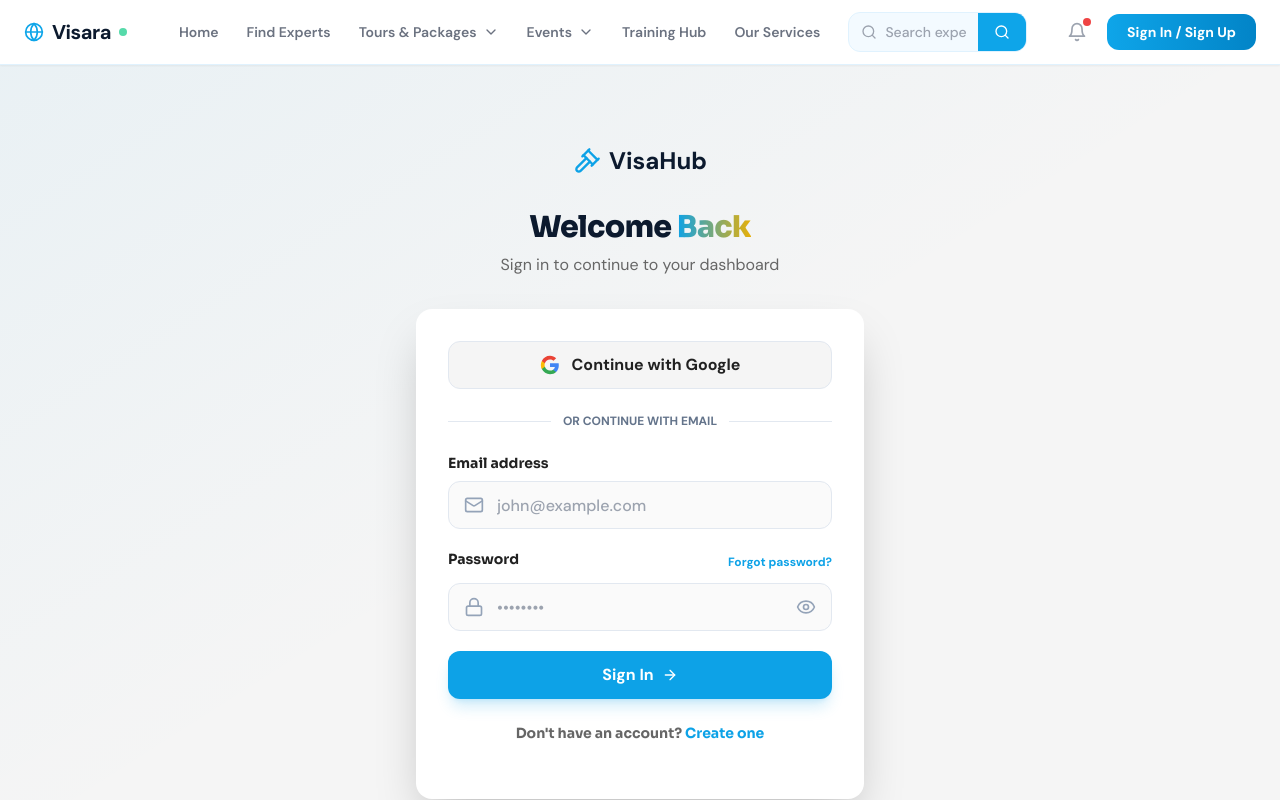
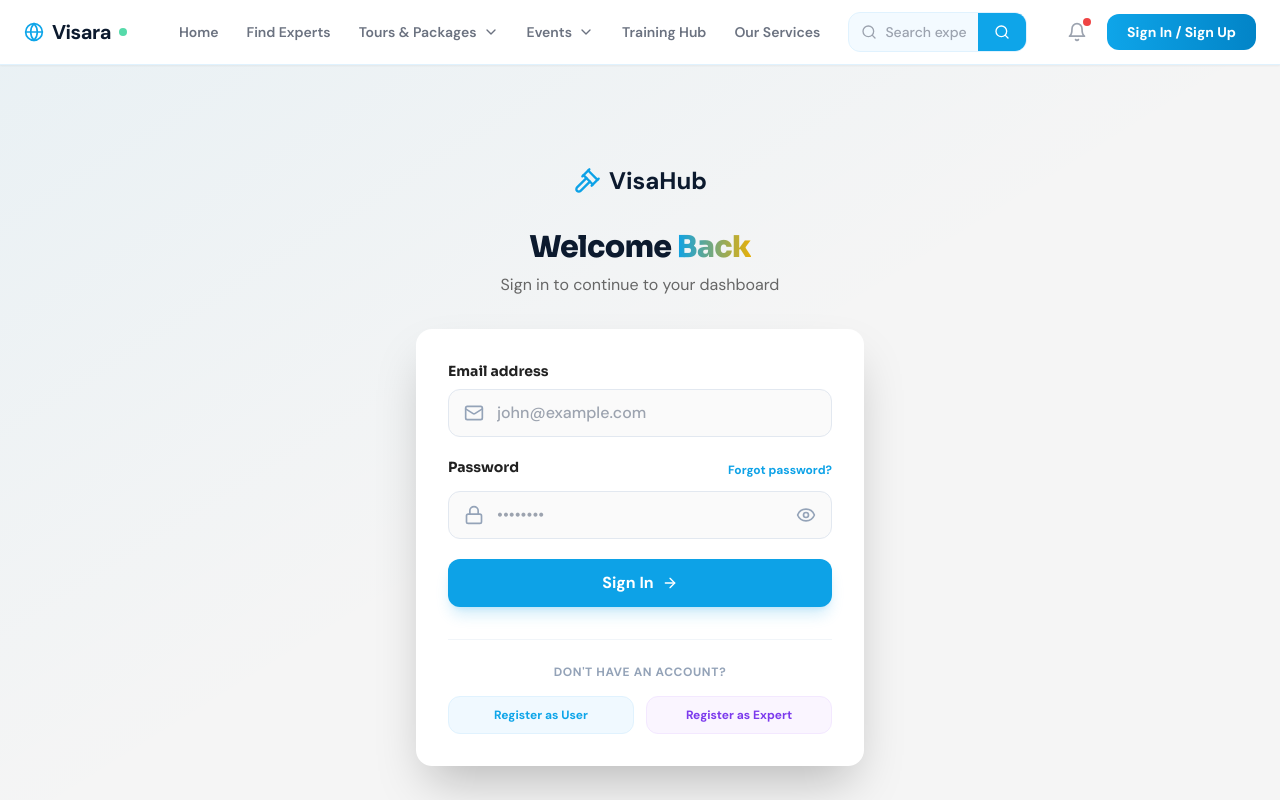
Before and after one commit to ceo4u/visaformula, a Next.js app: page /login in a window 1280 px wide. Shown: the top 800 px of the page. Built offline with nearby package versions, Linux system fonts and the light colour scheme.

Commit message:
feat: remove Google sign-in and add separate User and Expert registration choices directly inside the login form

```diff
--- a/app/login/page.tsx
+++ b/app/login/page.tsx
@@ -72,32 +72,6 @@
                             </div>
                         )}
 
-                        {/* Google Sign In */}
-                        <Button
-                            type="button"
-                            variant="outline"
-                            onClick={handleGoogleLogin}
-                            disabled={loading}
-                            className="w-full h-12 rounded-xl font-bold gap-3 text-base border-slate-200 hover:bg-slate-50 dark:border-slate-800 dark:hover:bg-slate-900 mb-6"
-                        >
-                            <svg viewBox="0 0 24 24" className="w-5 h-5">
-                                <path fill="#4285F4" d="M22.56 12.25c0-.78-.07-1.53-.2-2.25H12v4.26h5.92a5.06 5.06 0 0 1-2.2 3.32v2.77h3.57c2.08-1.92 3.28-4.74 3.28-8.1z" />
-                                <path fill="#34A853" d="M12 23c2.97 0 5.46-.98 7.28-2.66l-3.57-2.77c-.98.66-2.23 1.06-3.71 1.06-2.86 0-5.29-1.93-6.16-4.53H2.18v2.84C3.99 20.53 7.7 23 12 23z" />
-                                <path fill="#FBBC05" d="M5.84 14.09c-.22-.66-.35-1.36-.35-2.09s.13-1.43.35-2.09V7.07H2.18C1.43 8.55 1 10.22 1 12s.43 3.45 1.18 4.93l2.85-2.22.81-.62z" />
-                                <path fill="#EA4335" d="M12 5.38c1.62 0 3.06.56 4.21 1.64l3.15-3.15C17.45 2.09 14.97 1 12 1 7.7 1 3.99 3.47 2.18 7.07l3.66 2.84c.87-2.6 3.3-4.53 6.16-4.53z" />
-                            </svg>
-                            Continue with Google
-                        </Button>
-
-                        <div className="relative mb-6">
-                            <div className="absolute inset-0 flex items-center">
-                                <div className="w-full border-t border-slate-200 dark:border-slate-800" />
-                            </div>
-                            <div className="relative flex justify-center text-xs uppercase">
-                                <span className="bg-white dark:bg-slate-950 px-3 text-slate-500 font-bold">or continue with email</span>
-                            </div>
-                        </div>
-
                         <form onSubmit={handleEmailLogin} className="space-y-5">
                             <div className="space-y-2">
                                 <label className="text-sm font-heading font-bold mb-1.5 block">Email address</label>
@@ -141,9 +115,24 @@
                             </Button>
                         </form>
 
-                        <div className="text-center font-heading font-bold text-sm text-on-surface-variant my-6 relative">
-                            Don&apos;t have an account?{" "}
-                            <Link href="/signup" className="font-bold text-primary hover:underline">Create one</Link>
+                        <div className="mt-8 pt-6 border-t border-slate-100 flex flex-col gap-3">
+                            <div className="text-center text-xs text-slate-400 font-bold uppercase tracking-wider mb-1">
+                                Don't have an account?
+                            </div>
+                            <div className="flex gap-3">
+                                <Link
+                                    href="/signup/seeker"
+                                    className="flex-1 text-center py-2.5 bg-sky-50 hover:bg-sky-100/70 border border-sky-100 text-[#0ea5e9] rounded-xl font-bold text-xs transition-colors"
+                                >
+                                    Register as User
+                                </Link>
+                                <Link
+                                    href="/register-provider"
+                                    className="flex-1 text-center py-2.5 bg-purple-50 hover:bg-purple-100/70 border border-purple-100 text-[#7c3aed] rounded-xl font-bold text-xs transition-colors"
+                                >
+                                    Register as Expert
+                                </Link>
+                            </div>
                         </div>
                     </CardContent>
                 </Card>
```
